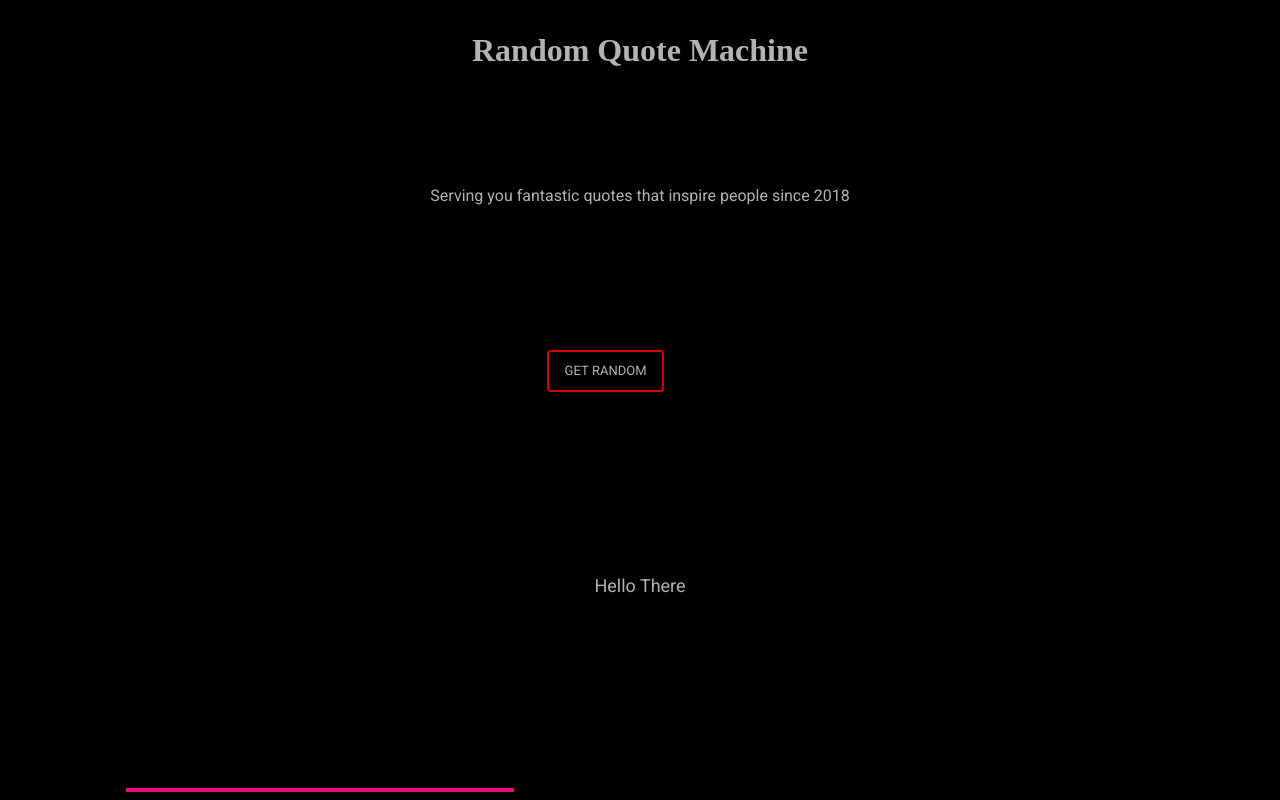
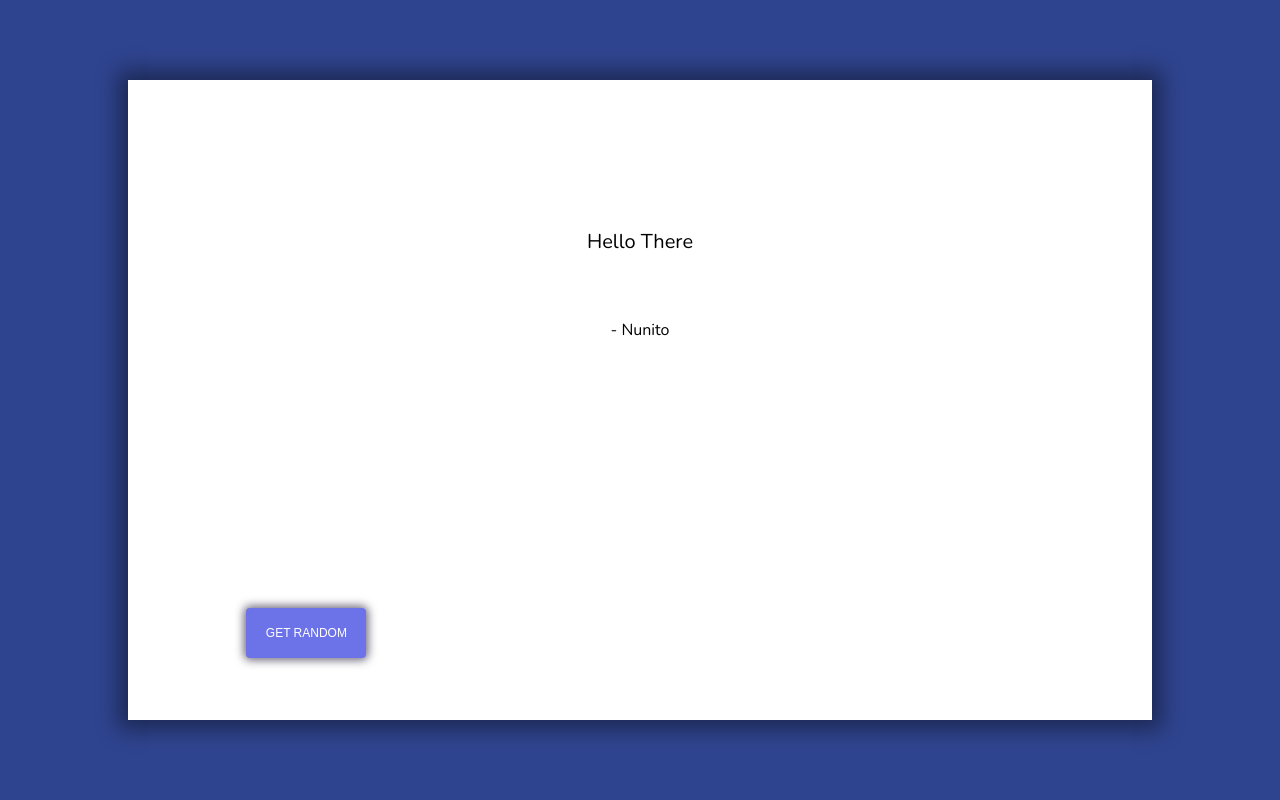
Before and after one commit to manAbl/random-quotes-machine, a React app: page / in a window 1280 px wide. Built offline with nearby package versions, Linux system fonts and the light colour scheme; a web font is replaced by a local one.

Commit message:
Removed components and left just one also added the final layout

```diff
--- a/public/index.html
+++ b/public/index.html
@@ -4,37 +4,11 @@
     <meta charset="utf-8">
     <meta name="viewport" content="width=device-width, initial-scale=1, shrink-to-fit=no">
     <meta name="theme-color" content="#000000">
-    <!--
-      manifest.json provides metadata used when your web app is added to the
-      homescreen on Android. See https://developers.google.com/web/fundamentals/engage-and-retain/web-app-manifest/
-    -->
     <link rel="manifest" href="%PUBLIC_URL%/manifest.json">
     <link rel="shortcut icon" href="%PUBLIC_URL%/favicon.ico">
-    <!--
-      Notice the use of %PUBLIC_URL% in the tags above.
-      It will be replaced with the URL of the `public` folder during the build.
-      Only files inside the `public` folder can be referenced from the HTML.
-
-      Unlike "/favicon.ico" or "favicon.ico", "%PUBLIC_URL%/favicon.ico" will
-      work correctly both with client-side routing and a non-root public URL.
-      Learn how to configure a non-root public URL by running `npm run build`.
-    -->
-    <title>React App</title>
+    <title>Quote Machine</title>
   </head>
   <body>
-    <noscript>
-      You need to enable JavaScript to run this app.
-    </noscript>
     <div id="root"></div>
-    <!--
-      This HTML file is a template.
-      If you open it directly in the browser, you will see an empty page.
-
-      You can add webfonts, meta tags, or analytics to this file.
-      The build step will place the bundled scripts into the <body> tag.
-
-      To begin the development, run `npm start` or `yarn start`.
-      To create a production bundle, use `npm run build` or `yarn build`.
-    -->
   </body>
 </html>
--- a/src/components/Button.js
+++ /dev/null
@@ -1,12 +0,0 @@
-import React from 'react';
-import '.././styles/button-styles.css'
-
-const Button = ({onClick}) => {
-  return (
-      <div className="button-wrapper">
-        <span onClick={onClick}> Get Random </span>
-      </div>
-    )
-}
-
-export default Button;
--- a/src/components/QuoteMachine.js
+++ b/src/components/QuoteMachine.js
@@ -1,31 +1,28 @@
 import React from 'react';
-import Button from './Button';
-import Quotes from './Quotes.js';
 import '.././styles/quotemachine-styles.css';
 
 class QuoteMachine extends React.Component {
   constructor(props) {
     super(props);
     this.state = {
-      quote:"Hello There"
+      quote:"Hello There",
+      author:"Nunito"
     }
     this.handleClick = this.handleClick.bind(this);
   }
-
   handleClick() {
     this.setState({
       quote: "Bye Bye"
     })
   }
-
   render() {
     return(
       <div className="app-wrapper">
-        <h1>Random Quote Machine</h1>
-        <hr className="star"/>
-        <p> Serving you fantastic quotes that inspire people since 2018</p>
-        <Button onClick={this.handleClick} />
-        <Quotes quote={this.state.quote} />
+        <blockquote>
+          <p>{this.state.quote}</p>
+          <label htmlFor="author">- <span>{this.state.author}</span></label>
+        </blockquote>
+        <button onClick={this.handleClick}>Get Random</button>
       </div>
       )
   }
--- a/src/components/Quotes.js
+++ /dev/null
@@ -1,12 +0,0 @@
-import React from 'react';
-import '.././styles/quotes-styles.css'
-
-const Quotes = ({quote}) => {
-  return (
-      <div className="quotes-wrapper">
-        <p>{quote}</p>
-      </div>
-    )
-}
-
-export default Quotes;
--- a/src/styles/button-styles.css
+++ /dev/null
@@ -1,29 +0,0 @@
-.button-wrapper {
-  grid-row: 2/3;
-  font-size: 18px;
-  grid-column: 1/3;
-  text-align: center;
-
-  display: grid;
-  justify-content: center;
-  grid-template-rows: repeat(2, 1fr);
-  grid-template-columns: repeat(5, 20%);
-}
-.button-wrapper span {
-  z-index: 1;
-  width: 100px;
-  height: 1.6rem;
-  padding: 0.4rem;
-  grid-column: 3/5;
-  color:var(--color);
-  border-radius: 4px;
-  margin: -2.5rem 2.2rem 0 2.2rem;
-  border: 2px solid var(--primary);
-  transition: all 400ms ease-in-out;
-  font-variant-caps: all-petite-caps;
-}
-.button-wrapper span:hover {
-  color: white;
-  cursor: pointer;
-  background: var(--primary);
-}
--- a/src/styles/quotemachine-styles.css
+++ b/src/styles/quotemachine-styles.css
@@ -1,41 +1,72 @@
-@import url('https://fonts.googleapis.com/css?family=Fascinate+Inline|Roboto');
+@import url('https://fonts.googleapis.com/css?family=Nunito|Ubuntu');
 
 :root {
---primary:#DB0000;
---background: black;
---colorHover: white;
---color: rgba(255,255,255,.7);
+--color: black;
+--primary: rgb(108,115,232);
+--primaryHover:rgb(64,78,232);
+--background: #2f448f;
+--colorHover: slateblue;
 }
 body {
   margin: 0;
-  padding: 0;
-  color:var(--color);
+  color: var(--color);
   background: var(--background);
-  font-family: 'Roboto', sans-serif;
+  font-family: 'Ubuntu', sans-serif;
+}
+#root {
+  width: 100%;
+  display: grid;
+  height: 100vmin;
+  grid-template-rows: 10% 80% 10%;
+  grid-template-columns: 10% 80% 10%;
 }
 .app-wrapper {
-  width: 100%;
+  grid-row: 2/3;
+  grid-column: 2/3;
+  background: white;
+  box-shadow: 0 0 20px 10px rgba(0,0,0,.4);
+
   display: grid;
-  overflow: hidden;
-  height: 100vmin;
-  grid-template-rows: repeat(2, 1.5fr);
-  grid-template-columns: repeat(2, 1.5fr);
+  grid-template-columns: 10% 10% 60% 10% 10%;
+  grid-template-rows: 10% 70% 10% 10%;
 }
-.app-wrapper h1, .app-wrapper p {
-  grid-row: 1/2;
-  grid-column: 1/3;
+.app-wrapper blockquote {
+  grid-row: 2/3;
+  grid-column: 2/5;
+
+  display: flex;
+  font-size: 20px;
   text-align: center;
+  font-family: 'Nunito';
+  flex-flow: column wrap;
+  align-content: stretch;
+  transition: all 800ms ease-in-out;
 }
-.app-wrapper > p {
-  align-self: center;
+.app-wrapper blockquote > label {
+  font-size: 16px;
 }
-.app-wrapper h1 {
-  margin-top: 2rem;
-  font-family: 'Fascinate Inline', cursive;
+.app-wrapper blockquote > p {
+  margin: 4rem 2rem 2rem 2rem;
 }
-.star {
-  width: 60%;
-  border: 2px solid #ee0979;
-  border-color: linear-gradient(to right, #ff6a00, #ee0979);
-
+.app-wrapper blockquote > label {
+  margin: 2rem;
+  align-self: left;
 }
+.app-wrapper button {
+  width: 120px;
+  margin: 1rem;
+  height: 50px;
+  color: white;
+  grid-row: 3/5;
+  font-size: 12px;
+  grid-column: 2/4;
+  border-radius: 4px;
+  text-transform: uppercase;
+  background: var(--primary);
+  border: 2px solid var(--primary);
+  box-shadow: 0 0 10px 2px #686375;
+}
+.app-wrapper button:hover {
+  cursor: pointer;
+  background: var(--primaryHover);
+}
--- a/src/styles/quotes-styles.css
+++ /dev/null
@@ -1,17 +0,0 @@
-.quotes-wrapper {
-  grid-row: 2/3;
-  grid-column: 1/3;
-  text-align: center;
-  align-self: center;
-
-  display: flex;
-  flex-flow: column nowrap;
-  justify-content: center;
-}
-.quotes-wrapper > p {
-  text-align: justify-all;
-  align-self: center;
-  font-size: 18px;
-  padding: 4.2rem;
-  width: 460px;
-}
```
